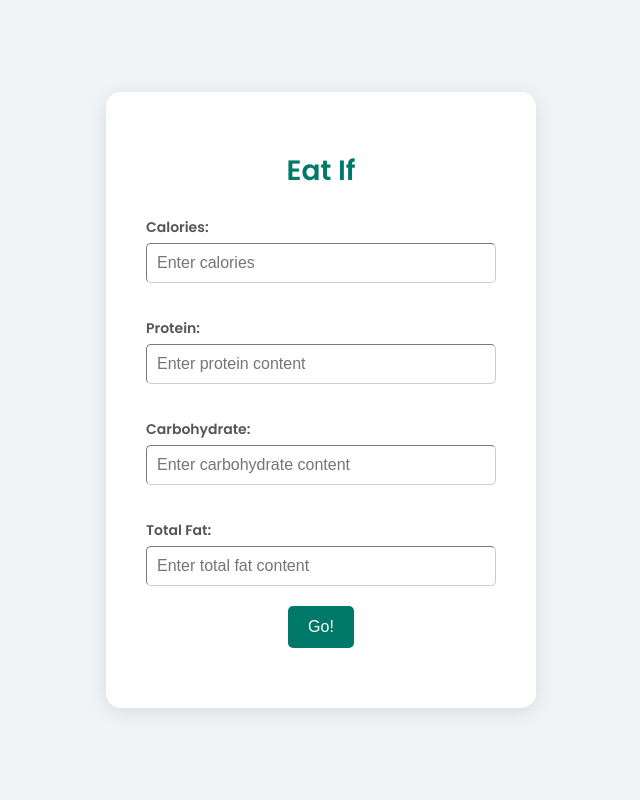
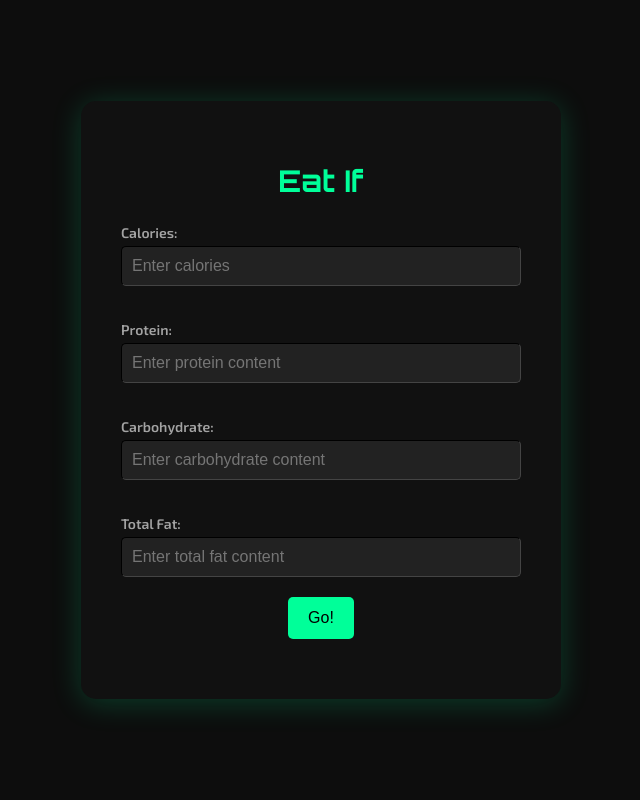
Before and after one commit to gcbirat12/eatif, a Flask app: page / in a window 1280 px wide. Shown: the whole page, without its empty margins (319-959 px from the left). Run offline with Flask 3, Linux system fonts and the light colour scheme; parts of the project's set-up code (start-up, migrations or seed data) failed here and were passed over.

Commit message:
Updated index.html with futuristic theme and splash screen

```diff
--- a/templates/index.html
+++ b/templates/index.html
@@ -6,19 +6,20 @@
     <title>Eat If</title>
     <link rel="icon" type="image/x-icon" href="{{ url_for('static', filename='favicon.ico') }}">
 
-    <!-- Google Fonts -->
-    <link href="https://fonts.googleapis.com/css2?family=Poppins:wght@300;400;600&display=swap" rel="stylesheet">
+    <!-- Google Fonts for Futuristic Theme -->
+    <link href="https://fonts.googleapis.com/css2?family=Orbitron:wght@400;700&family=Exo+2:wght@300;400;600&display=swap" rel="stylesheet">
 
     <style>
         /* General styling */
         body {
-            background-color: #f0f4f7; /* Soft blue-gray background */
-            font-family: 'Poppins', sans-serif; /* Use Poppins font */
+            background-color: #0d0d0d; /* Dark space-like background */
+            font-family: 'Exo 2', sans-serif; /* Use Exo 2 for body text */
             display: flex;
             justify-content: center;
             align-items: center;
             height: 100vh;
             margin: 0;
+            color: #fff; /* White text for better contrast */
         }
 
         /* Splash screen styling */
@@ -26,14 +27,16 @@
             position: fixed;
             width: 100%;
             height: 100%;
-            background-color: #b2dfdb; /* Soft teal color */
+            background-color: #001f3f; /* Deep space blue */
             display: flex;
             justify-content: center;
             align-items: center;
             z-index: 1000;
-            font-size: 48px;
-            color: #004d40; /* Dark teal for text */
-            font-weight: 600;
+            font-size: 50px;
+            color: #00ff99; /* Neon green for futuristic look */
+            font-weight: 700;
+            font-family: 'Orbitron', sans-serif; /* Orbitron font for splash screen */
+            letter-spacing: 2px;
         }
 
         /* Hide the main content initially */
@@ -42,26 +45,27 @@
         }
 
         .container {
-            background-color: #ffffff;
+            background-color: #111111;
             padding: 40px;
             border-radius: 15px;
-            box-shadow: 0 4px 20px rgba(0, 0, 0, 0.1);
-            max-width: 350px;
+            box-shadow: 0 4px 30px rgba(0, 255, 153, 0.2); /* Futuristic neon glow */
+            max-width: 400px;
             width: 100%;
             text-align: center;
         }
 
         h1 {
-            color: #00796b; /* Teal for heading */
+            color: #00ff99; /* Neon green for heading */
             margin-bottom: 25px;
-            font-size: 28px;
-            font-weight: 600;
+            font-size: 30px;
+            font-weight: 700;
+            font-family: 'Orbitron', sans-serif;
         }
 
         form label {
             display: block;
             margin-top: 15px;
-            color: #555;
+            color: #a3a3a3;
             font-weight: bold;
             text-align: left;
             font-size: 14px;
@@ -73,21 +77,23 @@
             margin-top: 5px;
             margin-bottom: 20px;
             border-width: 1px;
-            border-color: #ccc;
+            border-color: #444;
             border-radius: 5px;
             font-size: 16px;
+            background-color: #222; /* Darker background for input */
+            color: #fff;
             box-sizing: border-box;
             transition: border-color 0.3s ease-in-out;
         }
 
         form input:focus {
-            border-color: #00796b;
+            border-color: #00ff99;
             outline: none;
         }
 
         button {
-            background-color: #00796b; /* Teal button */
-            color: white;
+            background-color: #00ff99; /* Neon green button */
+            color: #000; /* Black text */
             border: none;
             padding: 12px 20px;
             border-radius: 5px;
@@ -97,19 +103,19 @@
         }
 
         button:hover {
-            background-color: #004d40;
+            background-color: #00cc7a;
         }
 
         #result {
             margin-top: 20px;
             font-size: 18px;
-            color: #00796b;
+            color: #00ff99;
         }
     </style>
 </head>
 <body>
     <!-- Splash Screen -->
-    <div id="splash">Eat If.</div>
+    <div id="splash">Eat If...</div>
 
     <!-- Main content -->
     <div class="container" id="mainContent">
@@ -170,7 +176,6 @@
                 "Total fat": totalFat ? parseFloat(totalFat) : null
             };
 
-            // Use relative path for Heroku
             fetch('/predict', {
                 method: 'POST',
                 headers: {
```
